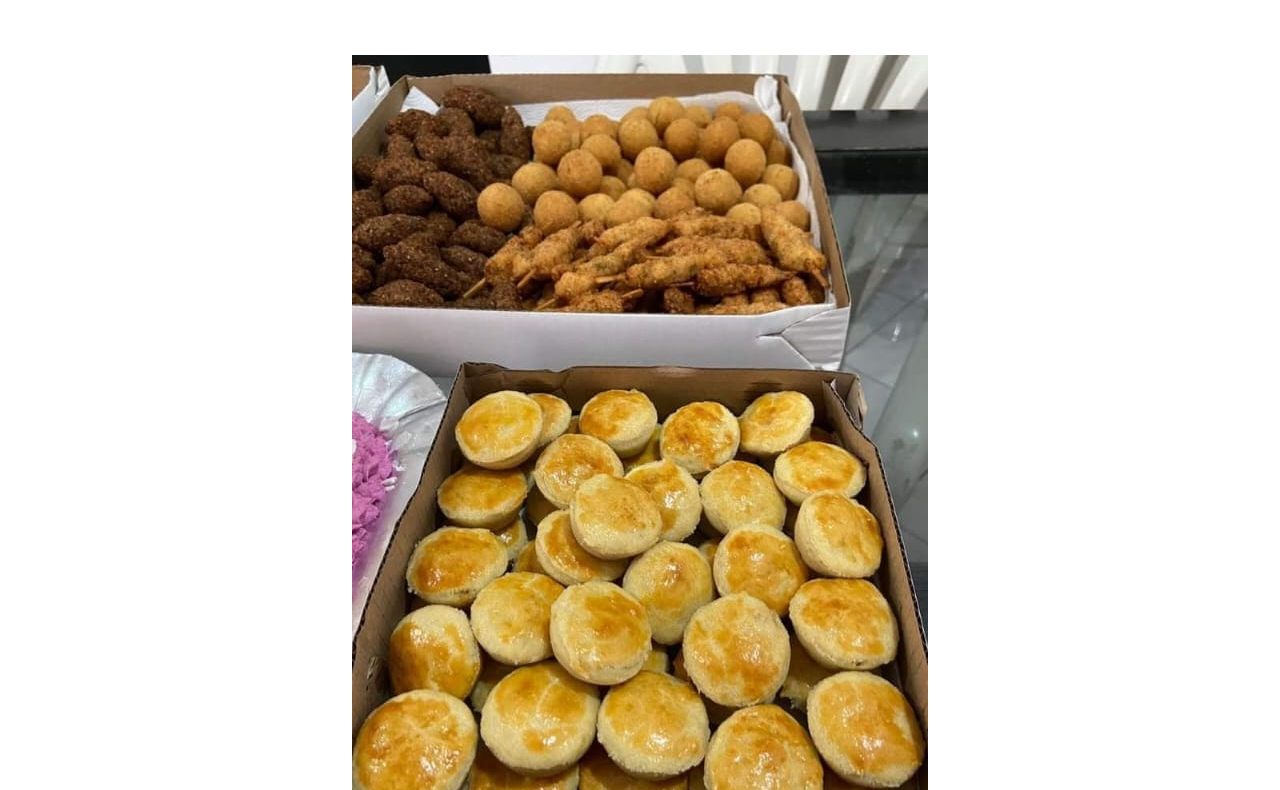
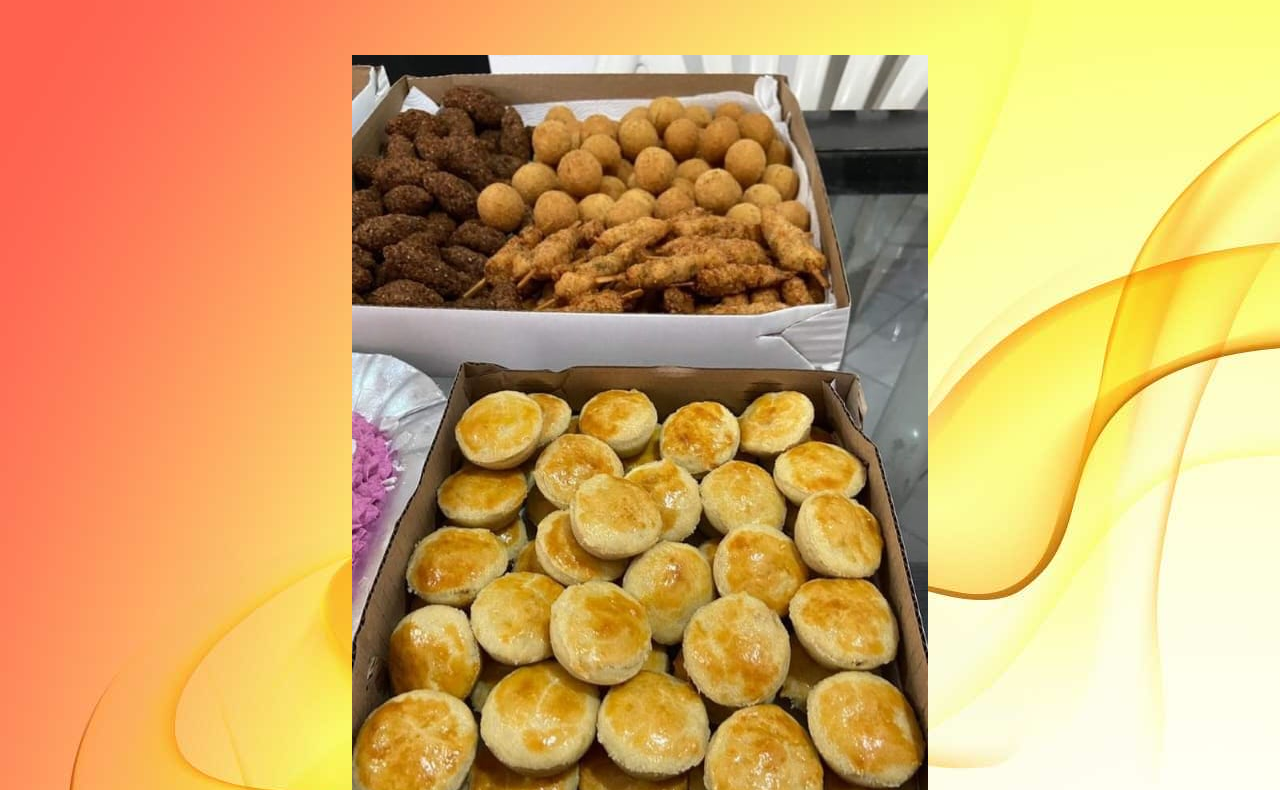
Before and after one commit to MathieuBR100/tette, a plain HTML site: page salgadinhos.html in a window 1280 px wide. Shown: the part 96-886 px from the top of the page. Drawn offline with Linux system fonts and the light colour scheme.

Commit message:
Update salgadinhos.html

```diff
--- a/salgadinhos.html
+++ b/salgadinhos.html
@@ -4,7 +4,7 @@
     <title>Salgadinhos</title>
     <style>
         body {
-          background-image: url(../Site/imagens/fundo.jfif);
+          background-image: url(imagens/fundo.jfif);
             margin-top: 50px;
             margin-left: 120px;
             margin-right: 120px;
```
